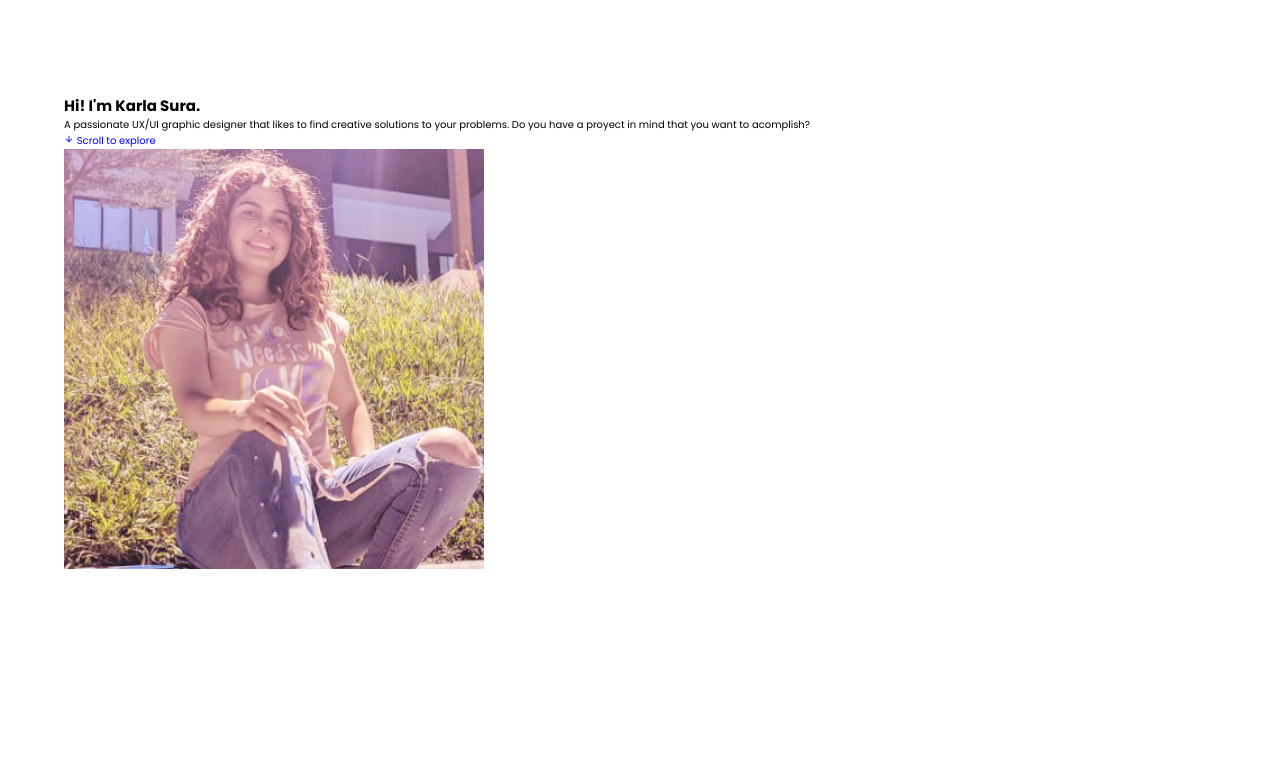
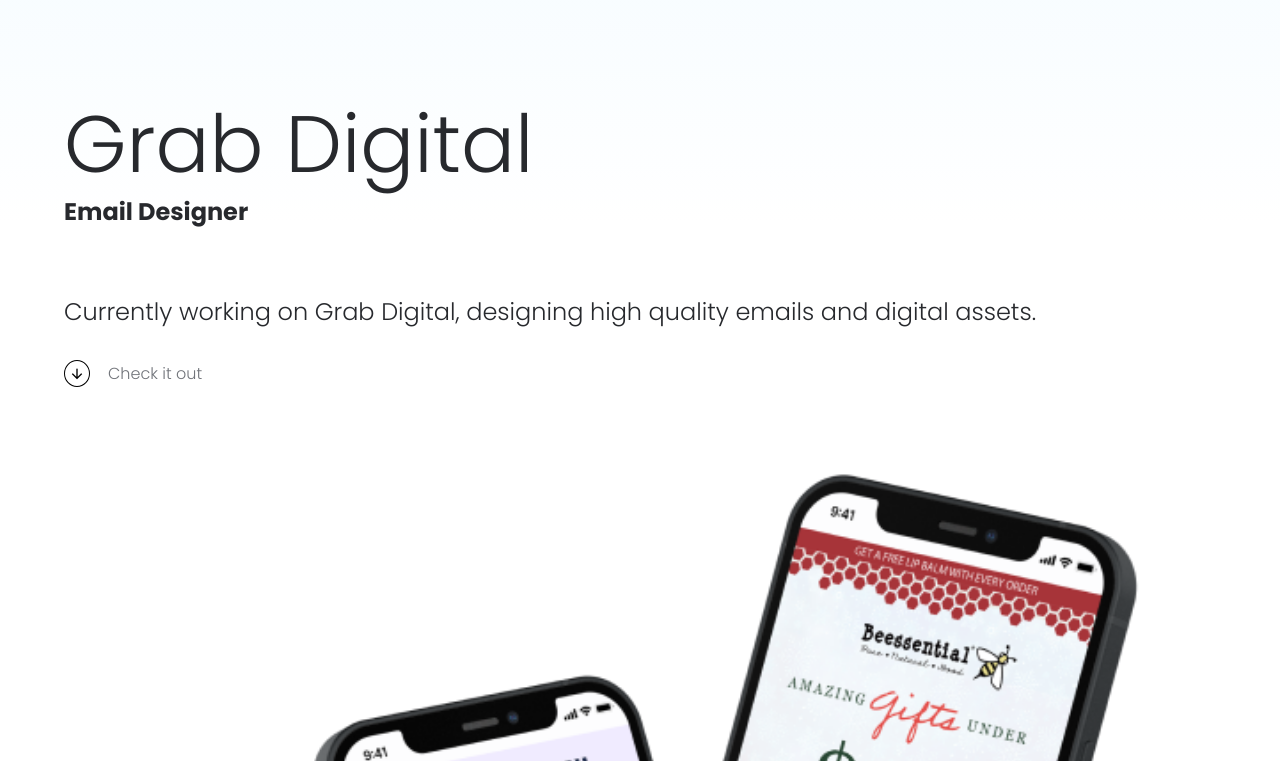
Before and after one commit to javasquezgo/KarlaSura-Portfolio, a website: page index.html in a window 1280 px wide. Shown: the part 1699-2460 px from the top of the page. Before the commit the page ends 2273 px from the top, so only its background shows below. Drawn offline with nearby package versions, Linux system fonts and the light colour scheme.

```diff
--- a/index.html
+++ b/index.html
@@ -60,18 +60,18 @@
             <div class="container">
                 <div class="work__paragraph">
                     <h2>
-                        Hi! I'm Karla Sura.
+                        Grab Digital
                     </h2>
+                    <b>Email Designer</b>
                     <p>
-                        A passionate UX/UI graphic designer that likes to find creative solutions to your problems. Do
-                        you have a proyect in mind that you want to acomplish?
+                        Currently working on Grab Digital, designing high quality emails and digital assets.
                     </p>
-                    <a href="#work"><span><i class="ri-arrow-down-line"></i> Scroll to explore</span></a>
+                    <a href="#work"><span><i class="ri-arrow-down-line"></i> Check it out</span></a>
 
                 </div>
 
                 <div class="work__image">
-                    <img src="./assets/karlaSura.png" alt="Owner of the page">
+                    <img src="./assets/workImage.png" alt="Two celphones">
                 </div>
             </div>
         </section>
--- a/scss/_config.scss
+++ b/scss/_config.scss
@@ -31,4 +31,13 @@
     margin: 0 auto;
 }
 
-$text-color: #71747A
+$text-color: #71747A;
+
+%iconSpan{
+    font-weight: 300;
+    font-size: 1.6rem;
+    line-height: 2.4rem;
+    color: $text-color;
+    display: flex;
+    align-items: center;
+}
--- a/scss/style.scss
+++ b/scss/style.scss
@@ -65,12 +65,7 @@
 }
 
 .about__paragraph a span{
-    font-weight: 300;
-    font-size: 1.6rem;
-    line-height: 2.4rem;
-    color: $text-color;
-    display: flex;
-    align-items: center;
+    @extend %iconSpan
 }
 
 .about__paragraph a span i{
@@ -89,6 +84,7 @@
     color: #000;
     font-weight: 100;
     font-size: 35px;
+    margin-right: 22px;
 }
 
 .about__image{
@@ -102,3 +98,50 @@
     height: auto;
     border-radius: 50%;
 }
+
+.work__paragraph h2{
+    font-weight: 300;
+    font-size: 8rem;
+    line-height: 10rem;
+    color: #27292D;
+}
+
+.work__paragraph b{
+    font-weight: 700;
+    font-size: 2.4rem;
+    line-height: 3.6rem;
+    color: #27292D;
+
+}
+
+.work__paragraph p{
+    font-weight: 300;
+    font-size: 2.4rem;
+    line-height: 3.6rem;
+    color: #27292D;
+    margin-top: 64px;
+    margin-bottom: 30px;
+}
+
+.work__paragraph a span{
+    @extend %iconSpan
+}
+
+.work__paragraph a span i{
+    color: #000;
+    margin-right: 18px;
+    padding: 0.5px 4px;
+    border: 1px solid black;
+    border-radius: 50%;
+}
+
+.work__image{
+    width: 100%;
+    height: auto;
+    margin: 75px 0;
+}
+
+.work__image img{
+    width: 100%;
+    height: auto;
+}
```
Also changed, not shown: assets/workImage.png (added), css/style.css, 1 other file.
